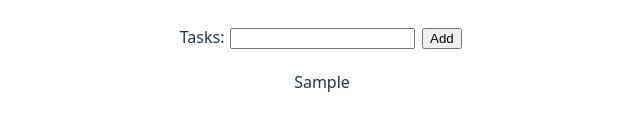
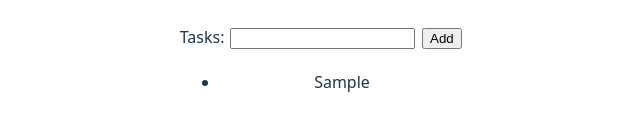
Before and after one commit to Eq-Tran/React-Pomodoro-Timer, a React (Vite) app: page / in a window 1280 px wide. Both pictures are taken after typing "Sample" into the empty fields and a click on the input "Add". Shown: the part 458-588 px from the top of the page, without its empty margins (318-958 px from the left). Built offline with nearby package versions, Linux system fonts and the light colour scheme; no server answers.

Commit message:
changed tasks shown from paragraph tags to a list

```diff
--- a/src/components/ListArea.jsx
+++ b/src/components/ListArea.jsx
@@ -3,9 +3,11 @@ import React from 'react';
 const ListArea = ({ taskData }) => {
 	return (
 		<div className="list-area">
-			{taskData.map((task, index) => (
-				<p key={`${task}-${index}`}>{task}</p>
-			))}
+			<ul>
+				{taskData.map((task, index) => (
+					<li key={`${task}-${index}`}>{task}</li>
+				))}
+			</ul>
 		</div>
 	);
 };
```
